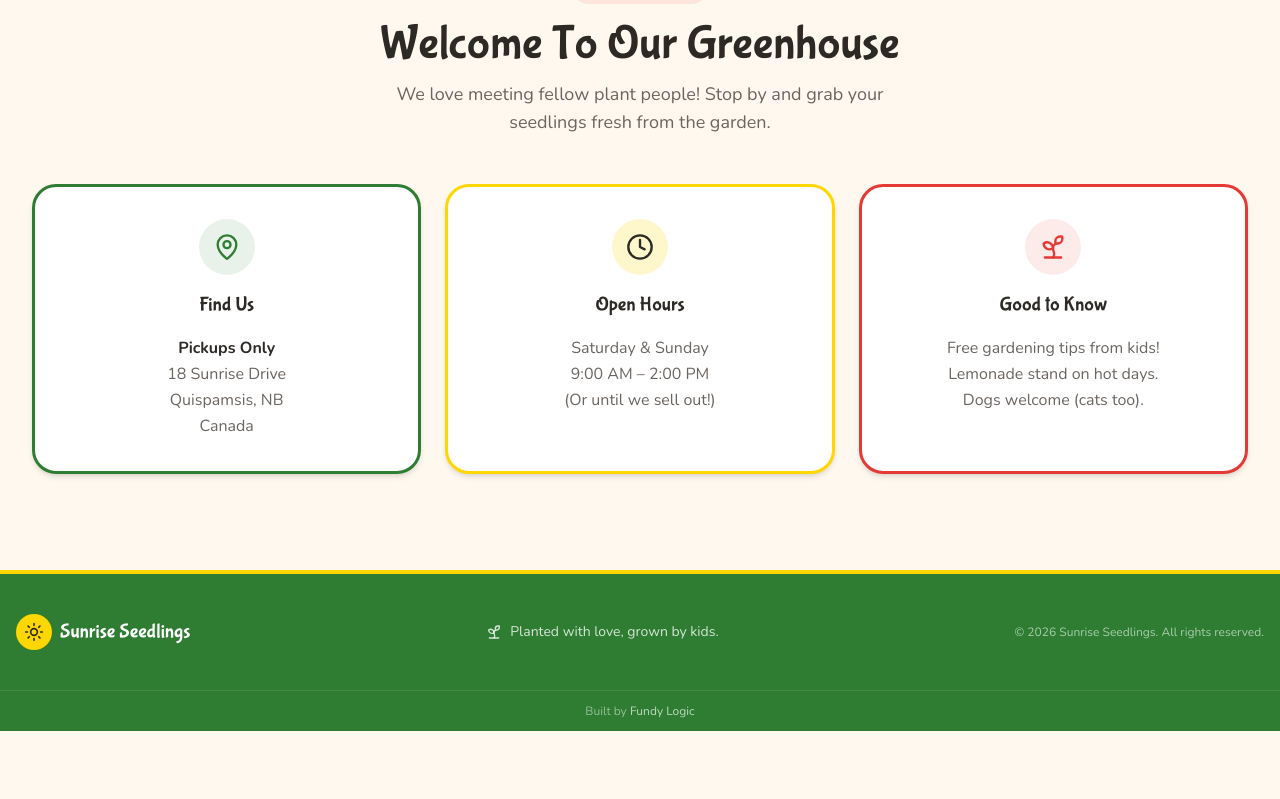
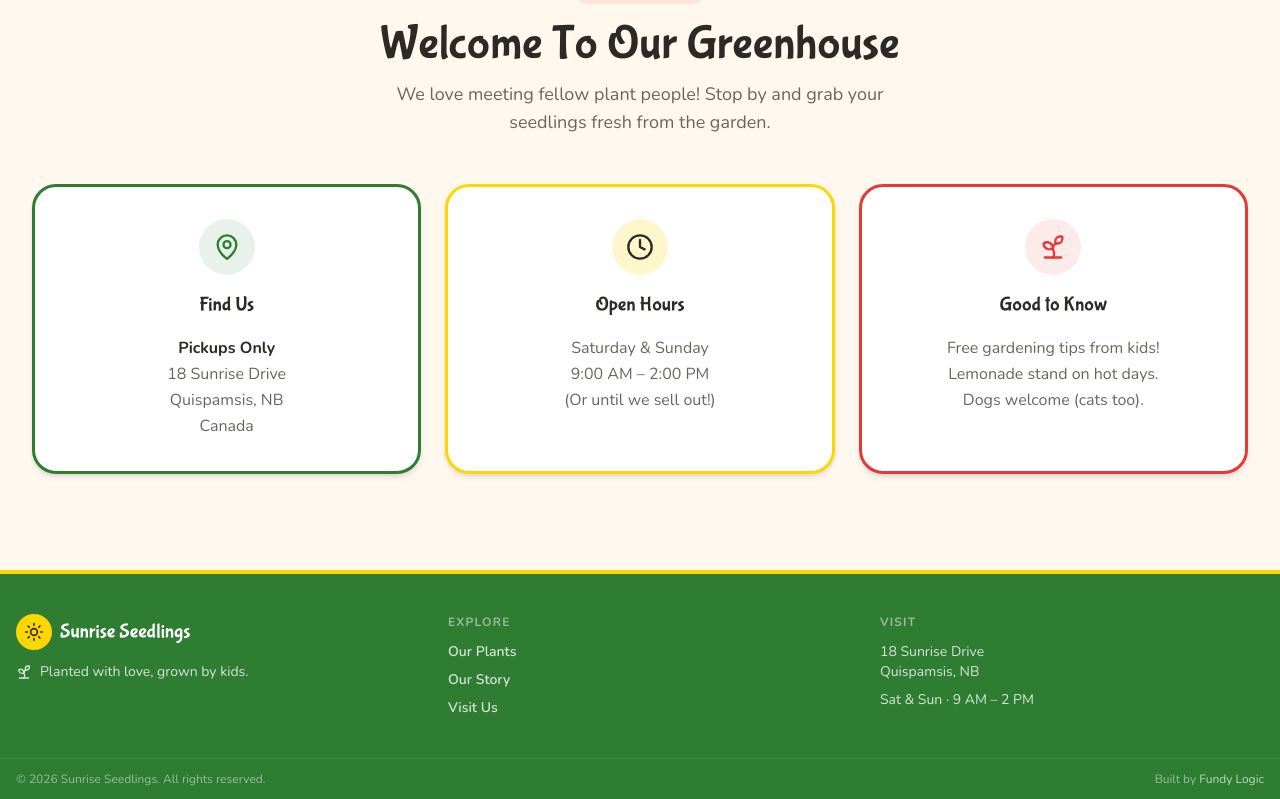
Before and after one commit to coreyfmiller/sunriseseedlings, a Next.js app: page / in a window 1280 px wide. Shown: the part 3256-4055 px from the top of the page. Before the commit the page ends 3987 px from the top, so only its background shows below. Built offline with nearby package versions, Linux system fonts and the light colour scheme.

Commit message:
SEO audit #2: fix image optimization, JSON-LD cleanup, WebSite schema, footer nav, aria-labels, header link

```diff
--- a/app/page.tsx
+++ b/app/page.tsx
@@ -8,7 +8,7 @@ import { Footer } from "@/components/footer"
 // ── Structured Data (JSON-LD) ────────────────────────────────────────────────
 const localBusinessSchema = {
   "@context": "https://schema.org",
-  "@type": "LocalBusiness",
+  "@type": ["LocalBusiness", "GardenStore"],
   "@id": "https://sunriseseedlings.com/#business",
   name: "Sunrise Seedlings",
   alternateName: "Sunrise Seedlings Nursery",
@@ -17,14 +17,12 @@ const localBusinessSchema = {
   url: "https://sunriseseedlings.com",
   logo: "https://sunriseseedlings.com/icon.svg",
   image: "https://sunriseseedlings.com/images/kids-garden.jpg",
-  telephone: "",
   priceRange: "$",
   address: {
     "@type": "PostalAddress",
     streetAddress: "18 Sunrise Drive",
     addressLocality: "Quispamsis",
     addressRegion: "NB",
-    postalCode: "E2E",
     addressCountry: "CA",
   },
   geo: {
@@ -41,10 +39,20 @@ const localBusinessSchema = {
     },
   ],
   hasMap: "https://maps.google.com/?q=18+Sunrise+Drive+Quispamsis+NB",
-  servesCuisine: null,
   currenciesAccepted: "CAD",
   paymentAccepted: "Cash",
-  sameAs: [],
+}
+
+const websiteSchema = {
+  "@context": "https://schema.org",
+  "@type": "WebSite",
+  "@id": "https://sunriseseedlings.com/#website",
+  url: "https://sunriseseedlings.com",
+  name: "Sunrise Seedlings",
+  description: "Kid-grown plants and seedlings for pickup in Quispamsis, NB.",
+  publisher: {
+    "@id": "https://sunriseseedlings.com/#organization",
+  },
 }
 
 const organizationSchema = {
@@ -201,6 +209,10 @@ export default function Home() {
       {/* Structured Data — injected into <head> via Next.js */}
       <script
         type="application/ld+json"
+        dangerouslySetInnerHTML={{ __html: JSON.stringify(websiteSchema) }}
+      />
+      <script
+        type="application/ld+json"
         dangerouslySetInnerHTML={{ __html: JSON.stringify(localBusinessSchema) }}
       />
       <script
--- a/components/footer.tsx
+++ b/components/footer.tsx
@@ -3,30 +3,63 @@ import { Sun, Sprout } from "lucide-react"
 export function Footer() {
   return (
     <footer className="border-t-4 border-sun-yellow bg-garden-green text-secondary-foreground">
-      <div className="mx-auto flex max-w-7xl flex-col items-center gap-6 px-4 py-10 text-center md:flex-row md:justify-between md:text-left">
-        {/* Logo */}
+      <div className="mx-auto grid max-w-7xl gap-8 px-4 py-10 md:grid-cols-3 md:gap-12">
+        {/* Logo + tagline */}
+        <div className="flex flex-col items-center gap-3 text-center md:items-start md:text-left">
           <div className="flex items-center gap-2">
             <span className="flex h-9 w-9 items-center justify-center rounded-full bg-sun-yellow">
               <Sun className="h-5 w-5 text-foreground" aria-hidden="true" />
             </span>
             <span className="font-serif text-xl text-secondary-foreground">Sunrise Seedlings</span>
           </div>
-
-        {/* Tagline */}
           <p className="flex items-center gap-2 text-sm text-secondary-foreground/80">
             <Sprout className="h-4 w-4" aria-hidden="true" />
             Planted with love, grown by kids.
           </p>
+        </div>
 
-        {/* Copyright */}
-        <p className="text-xs text-secondary-foreground/60">
+        {/* Quick links — internal link structure for SEO */}
+        <nav aria-label="Footer navigation" className="flex flex-col items-center gap-2 text-center md:items-start md:text-left">
+          <p className="mb-1 text-xs font-bold uppercase tracking-widest text-secondary-foreground/50">
+            Explore
+          </p>
+          {[
+            { label: "Our Plants", href: "#catalog" },
+            { label: "Our Story", href: "#story" },
+            { label: "Visit Us", href: "#visit" },
+          ].map((link) => (
+            <a
+              key={link.label}
+              href={link.href}
+              className="text-sm font-semibold text-secondary-foreground/80 transition-colors hover:text-secondary-foreground"
+            >
+              {link.label}
+            </a>
+          ))}
+        </nav>
+
+        {/* Location + hours */}
+        <div className="flex flex-col items-center gap-2 text-center text-sm text-secondary-foreground/80 md:items-start md:text-left">
+          <p className="mb-1 text-xs font-bold uppercase tracking-widest text-secondary-foreground/50">
+            Visit
+          </p>
+          <p>
+            18 Sunrise Drive<br />
+            Quispamsis, NB
+          </p>
+          <p>
+            Sat &amp; Sun · 9 AM – 2 PM
+          </p>
+        </div>
+      </div>
+
+      {/* Bottom bar */}
+      <div className="border-t border-secondary-foreground/10 px-4 py-3">
+        <div className="mx-auto flex max-w-7xl flex-col items-center justify-between gap-2 text-center text-xs text-secondary-foreground/50 sm:flex-row sm:text-left">
+          <p>
             &copy; {new Date().getFullYear()} Sunrise Seedlings. All rights reserved.
           </p>
-      </div>
-
-      {/* Attribution */}
-      <div className="border-t border-secondary-foreground/10 py-3 text-center">
-        <p className="text-xs text-secondary-foreground/50">
+          <p>
             Built by{" "}
             <a
               href="https://www.fundylogic.com"
@@ -38,6 +71,7 @@ export function Footer() {
             </a>
           </p>
         </div>
+      </div>
     </footer>
   )
 }
--- a/components/header.tsx
+++ b/components/header.tsx
@@ -11,7 +11,7 @@ export function Header() {
     <header className="sticky top-0 z-50 bg-warm-white/90 backdrop-blur-sm border-b-4 border-sun-yellow">
       <div className="mx-auto flex max-w-7xl items-center justify-between px-4 py-3 md:px-8">
         {/* Logo */}
-        <a href="#" className="flex items-center gap-2 group">
+        <a href="/" className="flex items-center gap-2 group" aria-label="Sunrise Seedlings — home">
           <span className="relative flex h-11 w-11 items-center justify-center rounded-full bg-sun-yellow transition-transform group-hover:scale-110">
             <Sun className="h-6 w-6 text-foreground animate-bounce-gentle" aria-hidden="true" />
           </span>
--- a/components/hero.tsx
+++ b/components/hero.tsx
@@ -3,7 +3,7 @@ import Image from "next/image"
 
 export function Hero() {
   return (
-    <section className="relative overflow-hidden bg-warm-white">
+    <section className="relative overflow-hidden bg-warm-white" aria-label="Welcome to Sunrise Seedlings">
       {/* Background image */}
       <div className="absolute inset-0">
         <Image
--- a/components/our-story.tsx
+++ b/components/our-story.tsx
@@ -3,7 +3,7 @@ import Image from "next/image"
 
 export function OurStory() {
   return (
-    <section id="story" className="relative overflow-hidden">
+    <section id="story" className="relative overflow-hidden" aria-label="Our Story">
       {/* Chalkboard background */}
       <div className="chalkboard-bg py-16 md:py-24">
         <div className="mx-auto max-w-7xl px-4 md:px-8">
@@ -65,7 +65,7 @@ export function OurStory() {
               <div className="relative mx-auto max-w-md overflow-hidden rounded-2xl border-4 border-dashed border-sun-yellow/40 shadow-2xl">
                 <Image
                   src="/images/kids-garden.jpg"
-                  alt="The Sunrise Seedlings garden with colorful pots and hand-painted signs"
+                  alt="Kaelan, Micah, and Madelyn tending seedlings at Sunrise Seedlings nursery in Quispamsis, NB"
                   width={600}
                   height={450}
                   className="w-full object-cover"
--- a/components/plant-catalog.tsx
+++ b/components/plant-catalog.tsx
@@ -66,7 +66,7 @@ const plants: PlantData[] = [
 
 export function PlantCatalog() {
   return (
-    <section id="catalog" className="bg-background pt-10 pb-16 md:pt-14 md:pb-24">
+    <section id="catalog" className="bg-background pt-10 pb-16 md:pt-14 md:pb-24" aria-label="Plant Catalog">
       <div className="mx-auto max-w-7xl px-4 md:px-8">
         {/* Section heading */}
         <div className="mb-12 flex flex-col items-center text-center">
--- a/components/visit-us.tsx
+++ b/components/visit-us.tsx
@@ -2,7 +2,7 @@ import { Sun, MapPin, Clock, Sprout } from "lucide-react"
 
 export function VisitUs() {
   return (
-    <section id="visit" className="bg-background py-16 md:py-24">
+    <section id="visit" className="bg-background py-16 md:py-24" aria-label="Visit Sunrise Seedlings">
       <div className="mx-auto max-w-7xl px-4 md:px-8">
         {/* Section heading */}
         <div className="mb-12 flex flex-col items-center text-center">
--- a/next.config.mjs
+++ b/next.config.mjs
@@ -3,9 +3,9 @@ const nextConfig = {
   typescript: {
     ignoreBuildErrors: true,
   },
-  images: {
-    unoptimized: true,
-  },
+  // images.unoptimized removed — Next.js image optimization improves
+  // Core Web Vitals (LCP, CLS) which are Google ranking signals.
+  // Images will be served as optimized WebP with proper sizing.
 }
 
 export default nextConfig
```
Also changed, not shown: 1 other file (tests, documents, lock files or other folders). Lines whose indentation alone changed are shown as unchanged.
